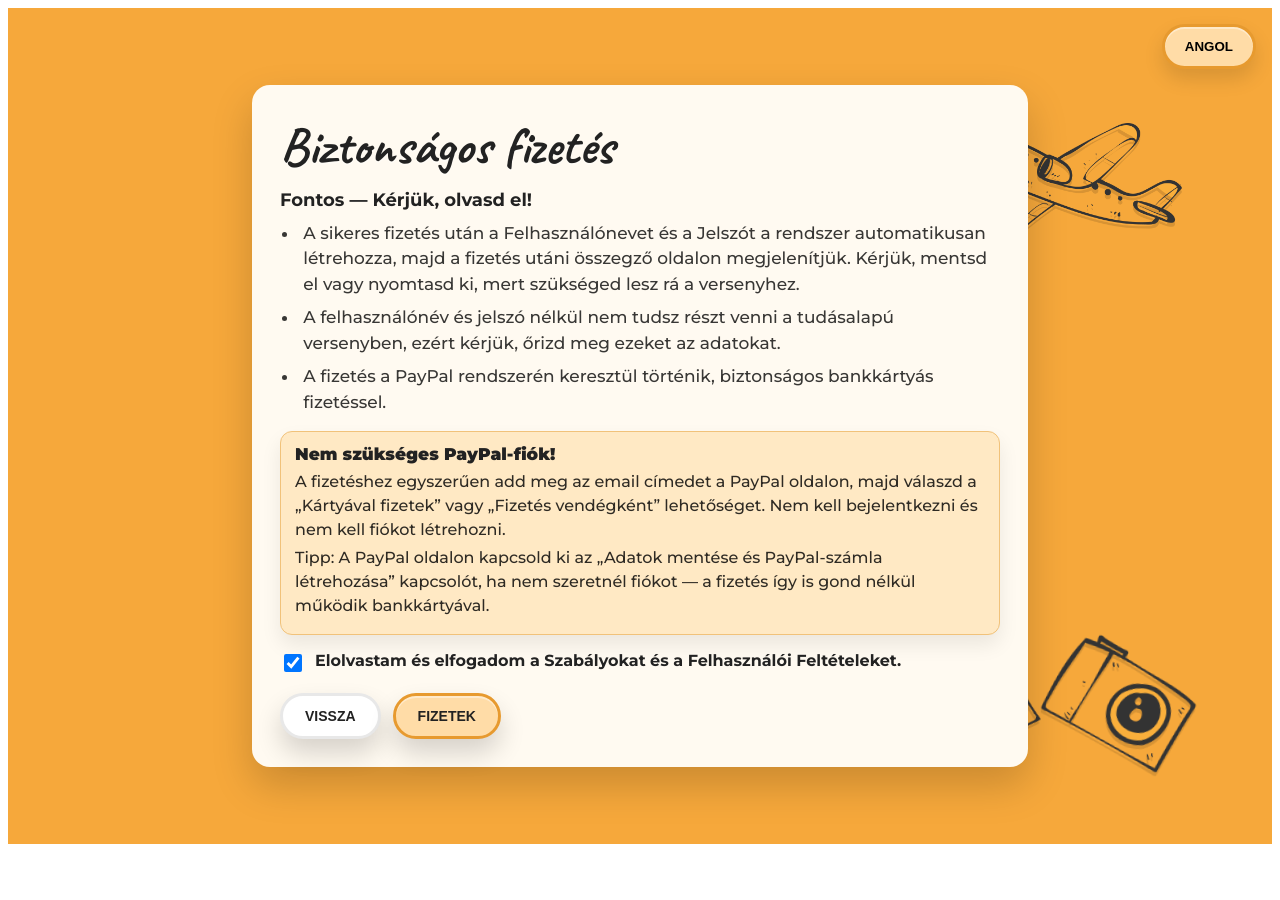
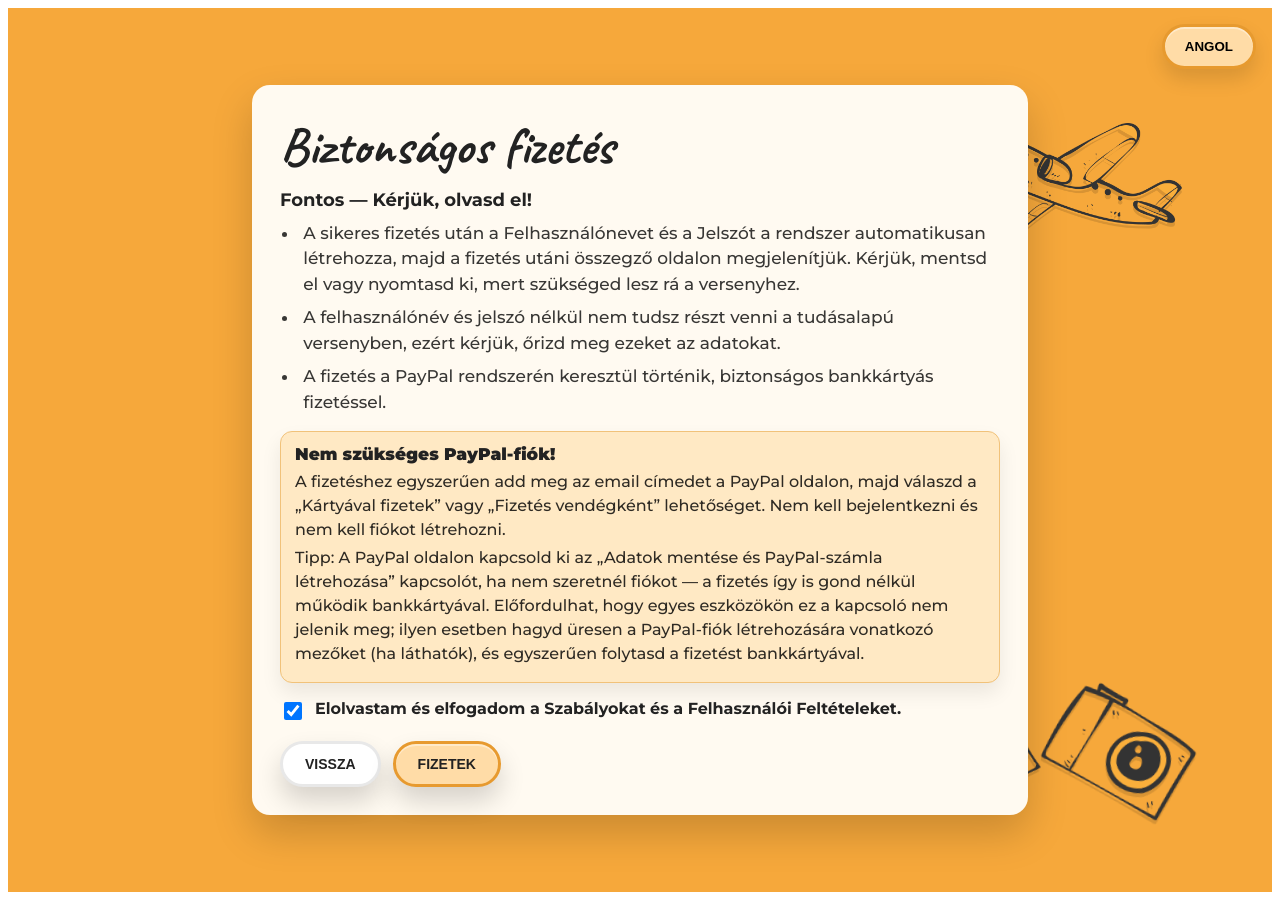
Before and after one commit to Runnerrander/grandlucky-quiz, a Next.js app: page /checkout in a window 1280 px wide. Before the commit the page ends 852 px from the top, so only its background shows below. Built offline with nearby package versions, Linux system fonts and the light colour scheme.

Commit message:
Improve PayPal instructions: add fallback for devices without account-creation toggle; clarify card payment flow

```diff
--- a/pages/checkout.js
+++ b/pages/checkout.js
@@ -22,7 +22,7 @@ export default function CheckoutPage() {
       paypalBoxTitle: "Nem szükséges PayPal-fiók!",
       paypalBoxLines: [
         "A fizetéshez egyszerűen add meg az email címedet a PayPal oldalon, majd válaszd a „Kártyával fizetek” vagy „Fizetés vendégként” lehetőséget. Nem kell bejelentkezni és nem kell fiókot létrehozni.",
-        "Tipp: A PayPal oldalon kapcsold ki az „Adatok mentése és PayPal-számla létrehozása” kapcsolót, ha nem szeretnél fiókot — a fizetés így is gond nélkül működik bankkártyával.",
+        "Tipp: A PayPal oldalon kapcsold ki az „Adatok mentése és PayPal-számla létrehozása” kapcsolót, ha nem szeretnél fiókot — a fizetés így is gond nélkül működik bankkártyával. Előfordulhat, hogy egyes eszközökön ez a kapcsoló nem jelenik meg; ilyen esetben hagyd üresen a PayPal-fiók létrehozására vonatkozó mezőket (ha láthatók), és egyszerűen folytasd a fizetést bankkártyával.",
       ],
       agreeLabel:
         "Elolvastam és elfogadom a Szabályokat és a Felhasználói Feltételeket.",
```
